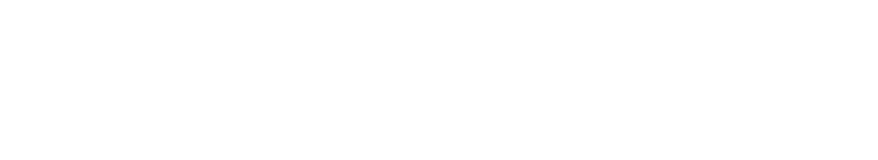
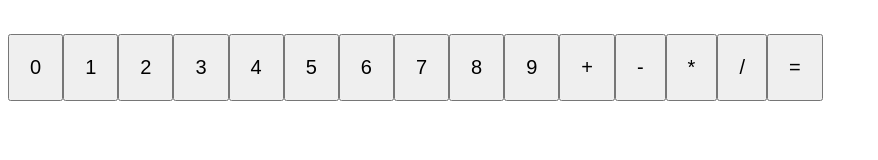
Before and after one commit to EiSandyPhyo/BWD, a plain HTML site: page Mini Projects/calculator.html in a window 1280 px wide. Shown: the whole page, without its empty margins (0-878 px from the left). Drawn offline with Linux system fonts and the light colour scheme.

Commit message:
calculatorCoding

```diff
--- a/Mini Projects/calculator.html
+++ b/Mini Projects/calculator.html
@@ -5,8 +5,56 @@
     <meta http-equiv="X-UA-Compatible" content="IE=edge">
     <meta name="viewport" content="width=device-width, initial-scale=1.0">
     <title>Coding Test for Calculator</title>
+    <style>
+        .display-box{
+            margin-bottom: 10px;
+            font-size: 50px;
+        }
+        .key{
+            padding: 20px;
+            font-size: 20px;
+        }
+    </style>
 </head>
 <body>
+    <div class="calc">
+        <h1 class="display-box" aria-placeholder="0"></h1>
+        <div class="keypad"></div>
+    </div>
 
+    <script>
+        let keyPad = document.querySelector(".keypad");
+        let displayBox = document.querySelector(".display-box");
+        let operators = ["+","-","*","/","="]
+
+
+        for(i=0; i<10; i++){
+            keyPad.innerHTML += `<button onclick="showInDisplay(${i})" class="key">${i}</button>`;
+        }
+
+        operators.forEach(function(o){
+            if(o === "="){
+                keyPad.innerHTML += `<button onclick='calc()' class="key">${o}</button>`
+
+            }else{
+                //console.log(o);
+                keyPad.innerHTML += `<button onclick='showInDisplay("${o}")' class="key">${o}</button>`
+            }
+
+
+        })
+
+        let showInDisplay = function (x) {
+            displayBox.innerText += x;
+        }
+
+        function calc(){
+            let result = eval(displayBox.innerText);
+            displayBox.innerText = result;
+        }
+
+
+
+    </script>
 </body>
 </html>
```
